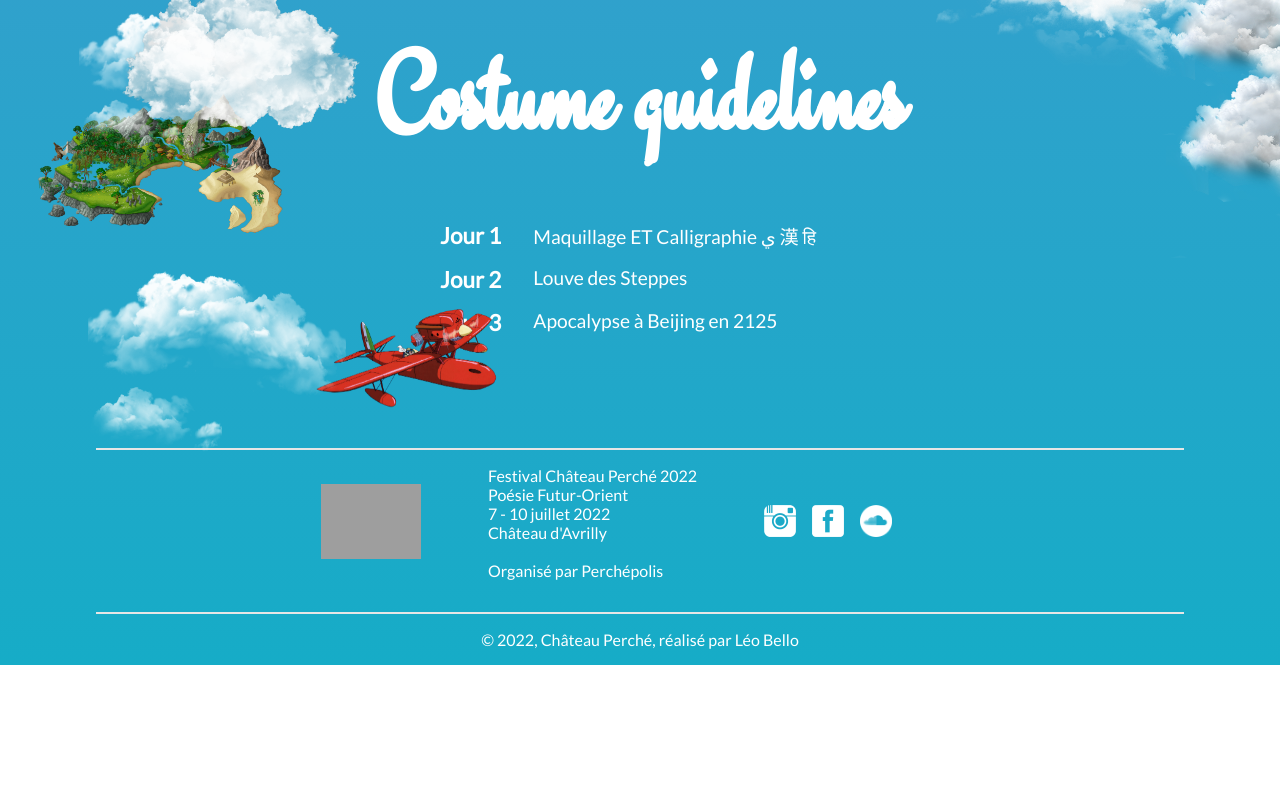
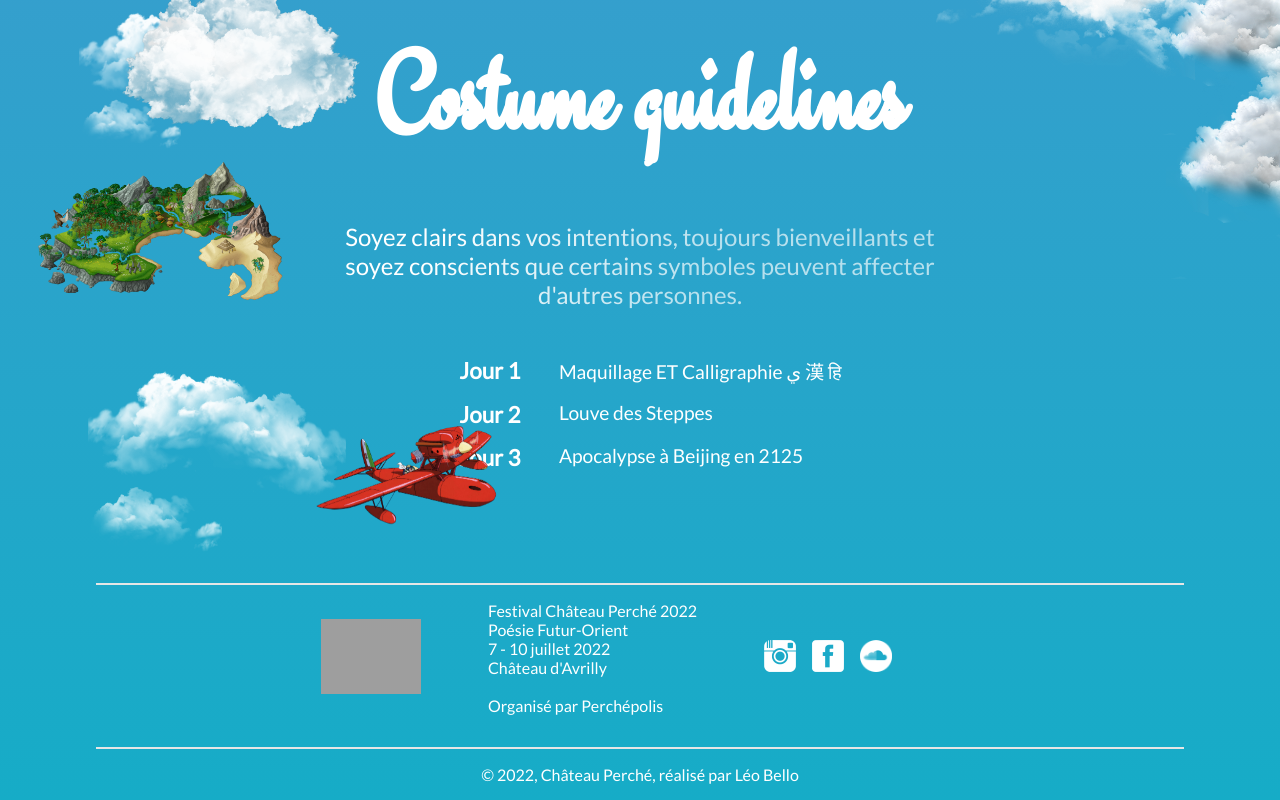
Before and after one commit to leoBello/cp2022WebSite, a React (Create React App) app: page / in a window 1280 px wide. Shown: the part 6159-6959 px from the top of the page. Before the commit the page ends 6824 px from the top, so only its background shows below. Built offline with nearby package versions, Linux system fonts and the light colour scheme; grey boxes are pictures that could not be loaded; a web font is replaced by a local one.

Commit message:
add note intention

```diff
--- a/src/components/Home/Home.jsx
+++ b/src/components/Home/Home.jsx
@@ -25,6 +25,7 @@ import Cloud5 from "../../assets/resized/cloud5.png";
 import Moon from "../../assets/resized/moon.png";
 import Porco from "../../assets/porco.png";
 import Island from "../../assets/island.png";
+import Pdf from "../../assets/note_intention.pdf";
 
 import "./home.scss";
 
@@ -257,11 +258,15 @@ const Home = () => {
                     onClick={(e) => {
                       e.preventDefault();
                       window.open(
-                          "https://form.typeform.com/to/wGNVZHHI?typeform-source=l.facebook.com",
+                        Pdf,
                         "_blank"
                       );
                     }}
-                    >{language === "en" ? "Note of artistic intent" : "Note d'intention artistique"}</button>
+                  >
+                    {language === "en"
+                      ? "Note of artistic intent"
+                      : "Note d'intention artistique"}
+                  </button>
 
                   <Cloud className="left" src={Cloud5} />
                   <Cloud className="right" src={Cloud3} />
@@ -277,7 +282,14 @@ const Home = () => {
                   <Cloud className="left" src={Cloud5} />
                   <Cloud className="right" />
                   <Cloud className="porco" src={Porco} />
-
+                  <SectionText
+                    id="costume_warning"
+                    text={
+                      language === "fr"
+                        ? "Soyez clairs dans vos intentions, toujours bienveillants et soyez conscients que certains symboles peuvent affecter d'autres personnes."
+                        : "Be clear with your intentions, always kind and be conscious that certain symbols can offend other people. "
+                    }
+                  />
                   {CostumeData[language].map((costume, index) => (
                     <SectionCostume
                       key={index}
@@ -285,7 +297,6 @@ const Home = () => {
                       title={costume.title}
                     />
                   ))}
-
                   <img className="island left" src={Island} alt="island" />
                 </Section>
 
--- a/src/components/Home/home.scss
+++ b/src/components/Home/home.scss
@@ -139,3 +139,7 @@
   height: auto;
   z-index: 0;
 }
+
+#costume_warning {
+  margin-bottom: 2em;
+}
--- a/src/components/Section/Section.jsx
+++ b/src/components/Section/Section.jsx
@@ -23,7 +23,7 @@ const Section = (props) => {
 };
 
 const SectionText = (props) => (
-    <p className="section-text">{props.text}</p>
+    <p className="section-text" {...props}>{props.text}</p>
 );
 
 const SectionPrecepte = (props) => {
--- a/src/components/Section/section.scss
+++ b/src/components/Section/section.scss
@@ -119,11 +119,11 @@
   display: grid;
   grid-template-columns: 1fr 2fr;
   width: 100%;
+  grid-gap: 2em;
 
   .costume-day {
     grid-area: 1 /1 /1 /2;
     text-align: right;
-    margin-right: 2rem;
   }
 
   .costume-title {
```
Also changed, not shown: 1 other file (tests, documents, lock files or other folders). Lines whose indentation alone changed are shown as unchanged.
